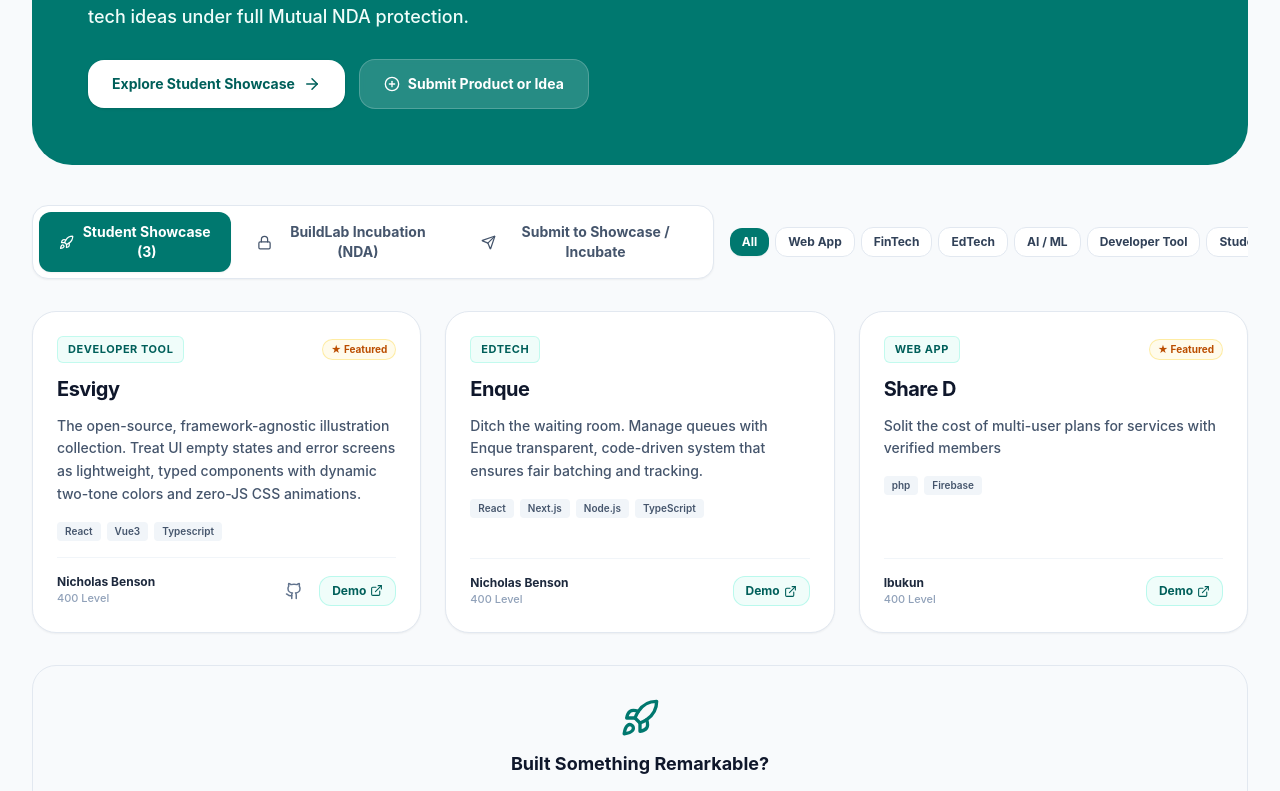
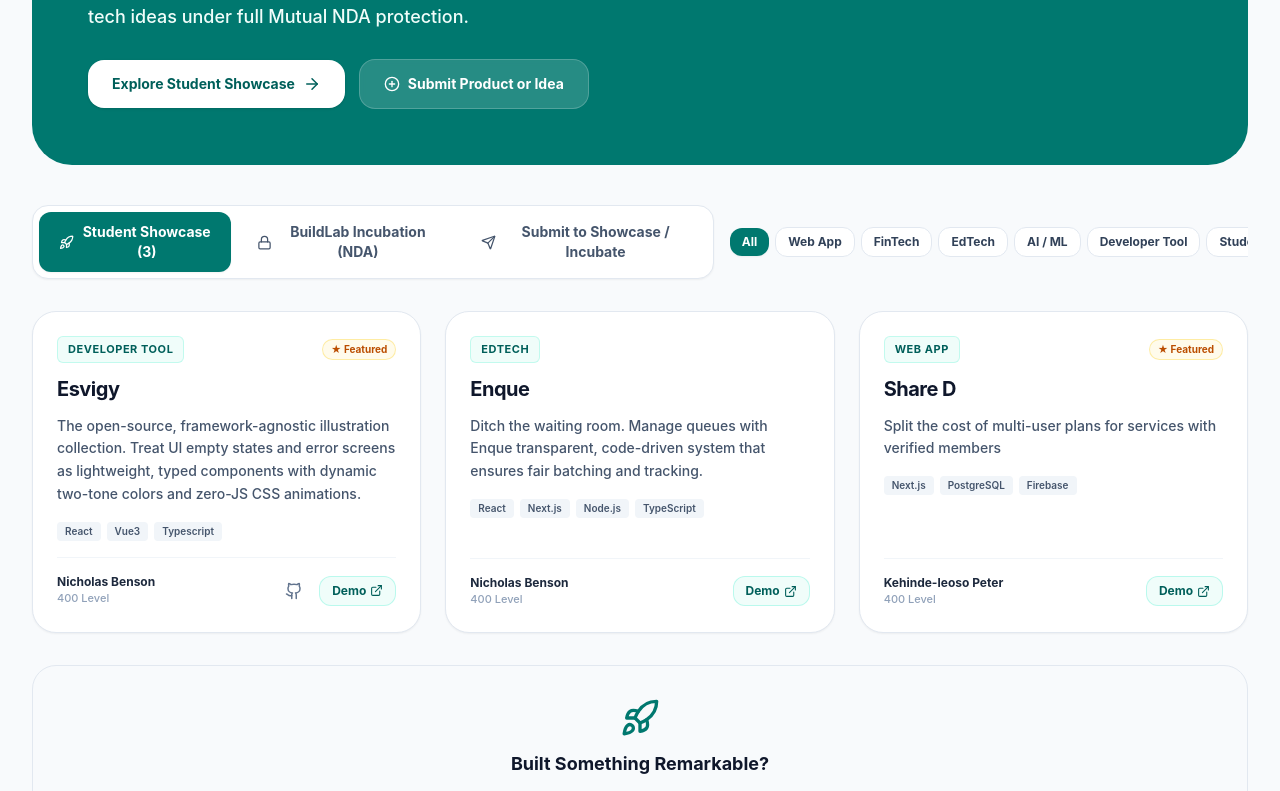
Before and after one commit to apreezofficial/nacossfuoye, a Next.js app: page /buildlab in a window 1280 px wide. Shown: the part 451-1242 px from the top of the page. Built offline with nearby package versions, Linux system fonts and the light colour scheme.

Commit message:
Update: Correct data in the portal_update.js

```diff
--- a/src/data/portal-updates.js
+++ b/src/data/portal-updates.js
@@ -75,7 +75,7 @@ export const SHOWCASE_PROJECTS = [
       featured: true,
    },
    {
-      id: 'Engue',
+      id: 'Enque',
       title: 'Enque',
       desc: 'Ditch the waiting room. Manage queues with Enque transparent, code-driven system that ensures fair batching and tracking.',
       category: 'EdTech',
@@ -88,12 +88,12 @@ export const SHOWCASE_PROJECTS = [
    {
       id: 'ShareD',
       title: 'Share D',
-      desc: 'Solit the cost of multi-user plans for services with verified members',
+      desc: 'Split the cost of multi-user plans for services with verified members',
       category: 'Web App',
-      author: 'Ibukun',
+      author: 'Kehinde-leoso Peter',
       level: '400 Level',
-      tech: ['php', 'Firebase'],
-      demoUrl: 'https://shared-6773c.web.app/a',
+      tech: ['Next.js', 'PostgreSQL', 'Firebase'],
+      demoUrl: 'https://shared-6773c.web.app/',
       featured: true,
    },
 ];
```
